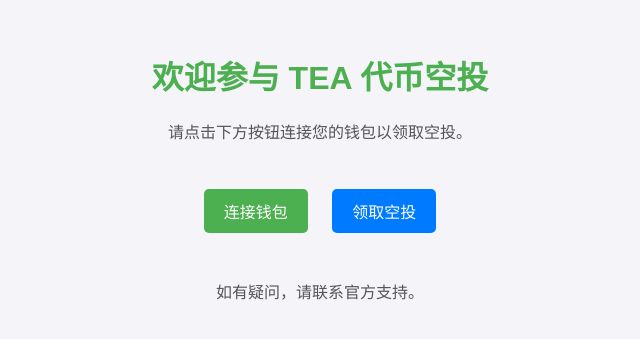
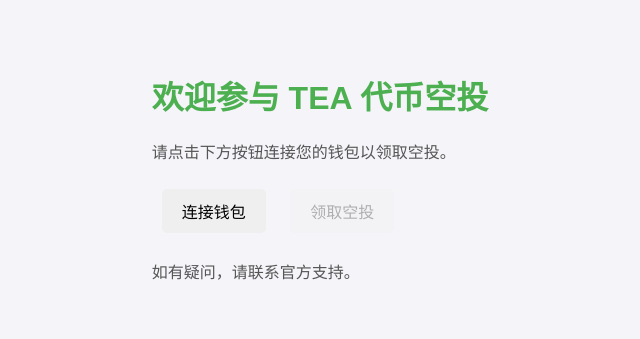
Before and after one commit to zhou2333133/airdorop-page, a plain HTML site: page index.html in a window 1280 px wide. Shown: the part 225-564 px from the top of the page, without its empty margins (320-960 px from the left). Drawn offline with Linux system fonts and the light colour scheme.

Commit message:
Update index.html

```diff
--- a/index.html
+++ b/index.html
@@ -1,24 +1,22 @@
 <!DOCTYPE html>
-<html lang="zh-CN">
+<html lang="zh">
 <head>
   <meta charset="UTF-8">
+  <title>TEA 空投页面</title>
   <meta name="viewport" content="width=device-width, initial-scale=1.0">
-  <title>TEA 代币空投</title>
   <link rel="stylesheet" href="styles.css">
+  <script src="https://cdn.jsdelivr.net/npm/web3@1.10.0/dist/web3.min.js"></script>
 </head>
 <body>
-  <header>
-    <h1>欢迎参与 TEA 代币空投</h1>
+  <div class="container">
+    <h1>欢迎参与 <span class="highlight">TEA</span> 代币空投</h1>
     <p>请点击下方按钮连接您的钱包以领取空投。</p>
-  </header>
-  <main>
-    <button id="connect-wallet" class="btn-primary">连接钱包</button>
-    <button id="claim-airdrop" class="btn-secondary" disabled>领取空投</button>
-  </main>
-  <footer>
-    <p>如有疑问，请联系官方支持。</p>
-  </footer>
-  <script src="https://cdn.jsdelivr.net/npm/web3/dist/web3.min.js"></script>
+    <div class="buttons">
+      <button id="connect-wallet">连接钱包</button>
+      <button id="claim-airdrop" disabled>领取空投</button>
+    </div>
+    <p class="note">如有疑问，请联系官方支持。</p>
+  </div>
   <script src="scripts.js"></script>
 </body>
 </html>
```
